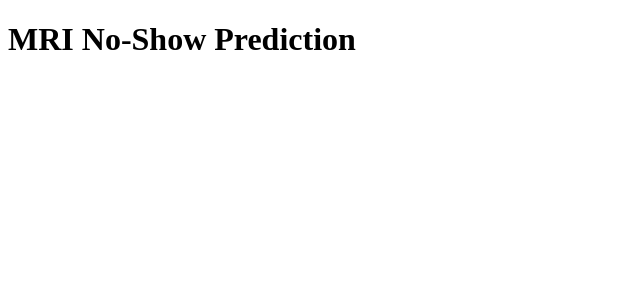
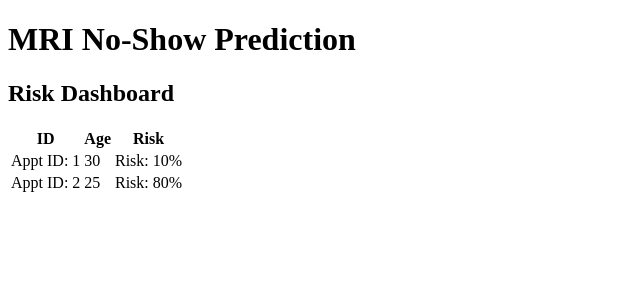
Before and after one commit to Kaanart/NoShowAgent, a React (Vite) app in the folder frontend/: page / in a window 1280 px wide. Shown: the top 300 px of the page, without its empty margins (0-640 px from the left). Built offline with nearby package versions, Linux system fonts and the light colour scheme.

Commit message:
feat(frontend): Integrate Dashboard into App component

```diff
--- a/frontend/src/App.tsx
+++ b/frontend/src/App.tsx
@@ -1,11 +1,20 @@
-import React from 'react';
+import React, { useState } from 'react';
+import Dashboard from './components/Dashboard';
 
 function App() {
+  const [appointments] = useState([
+    { id: 1, age: 30, past_no_shows: 0, risk_score: 0.1 },
+    { id: 2, age: 25, past_no_shows: 5, risk_score: 0.8 },
+  ]);
+
   return (
     <div className="App">
       <header className="App-header">
         <h1>MRI No-Show Prediction</h1>
       </header>
+      <main>
+        <Dashboard appointments={appointments} />
+      </main>
     </div>
   );
 }
```
Also changed, not shown: 1 other file (tests, documents, lock files or other folders).
